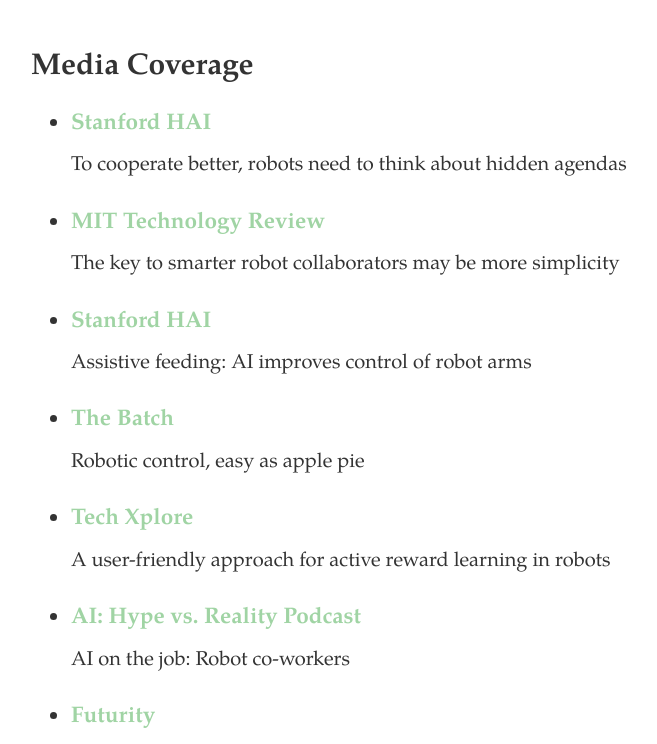
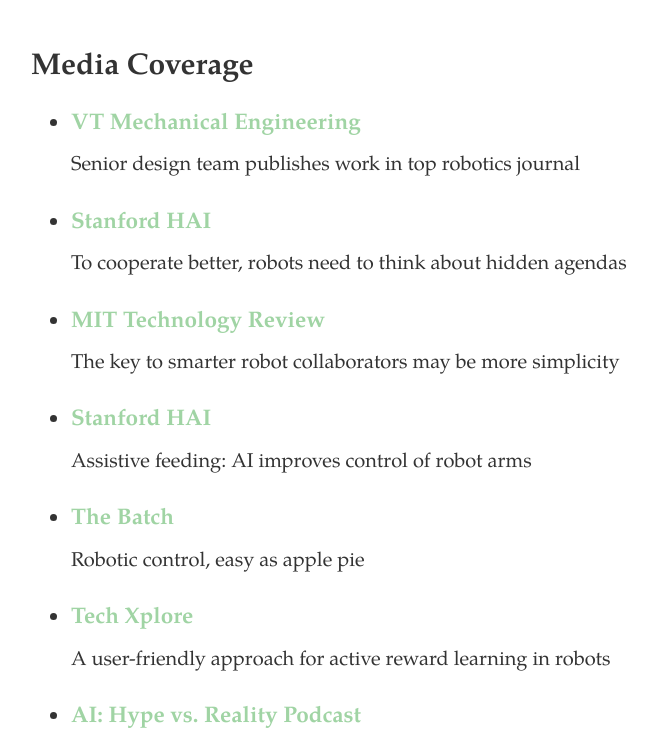
Before and after one commit to VT-Collab/vt-collab.github.io, a Jekyll site: the page built from talks.html, in a window 1280 px wide and 900 px high, scrolled down 3097 px, cut to the strip 156-900 px from the top of the window. Shown: the whole strip, without its empty margins (209-866 px from the left). Built offline with Jekyll 4.4.1, drawn with Linux system fonts in a browser that asks for light colours; nearby versions of some CDN libraries.

Commit message:
undergrad story

```diff
--- a/_data/media.yml
+++ b/_data/media.yml
@@ -1,3 +1,7 @@
+- source: "VT Mechanical Engineering"
+  title: "Senior design team publishes work in top robotics journal"
+  link: 'https://me.vt.edu/news/briefs/student-publication-losey-lab.html'
+
 - source: "Stanford HAI"
   title: "To cooperate better, robots need to think about hidden agendas"
   link: 'https://hai.stanford.edu/blog/cooperate-better-robots-need-think-about-hidden-agendas'
```
